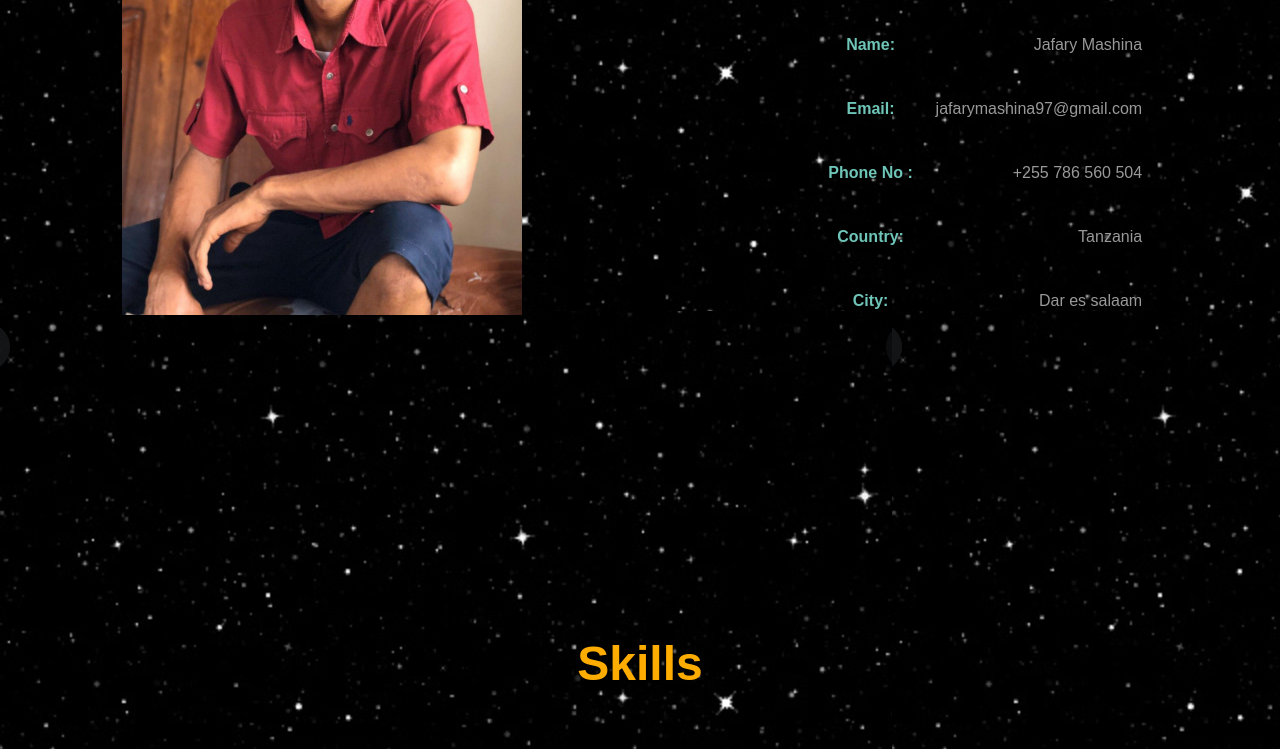
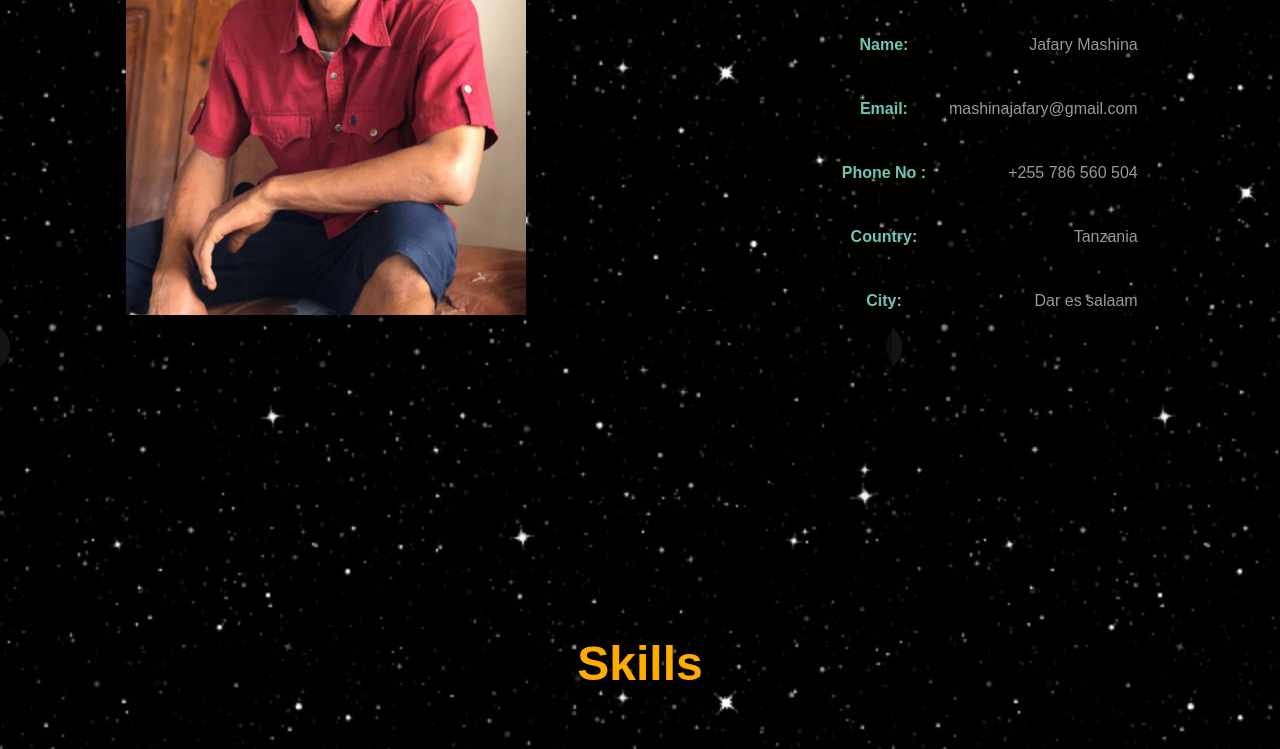
Before and after one commit to MashinaJafary/portifolio, a plain HTML site: page index.html in a window 1280 px wide. Shown: the part 949-1698 px from the top of the page. Drawn offline with Linux system fonts and the light colour scheme.

Commit message:
Email updated

```diff
--- a/index.html
+++ b/index.html
@@ -44,7 +44,7 @@
             </li>
             <li class="flex">
                 <span>Email:</span>
-                <span> jafarymashina97@gmail.com</span>
+                <span>mashinajafary@gmail.com</span>
             </li>
             <li class="flex">
                 <span>Phone No :</span>
```
